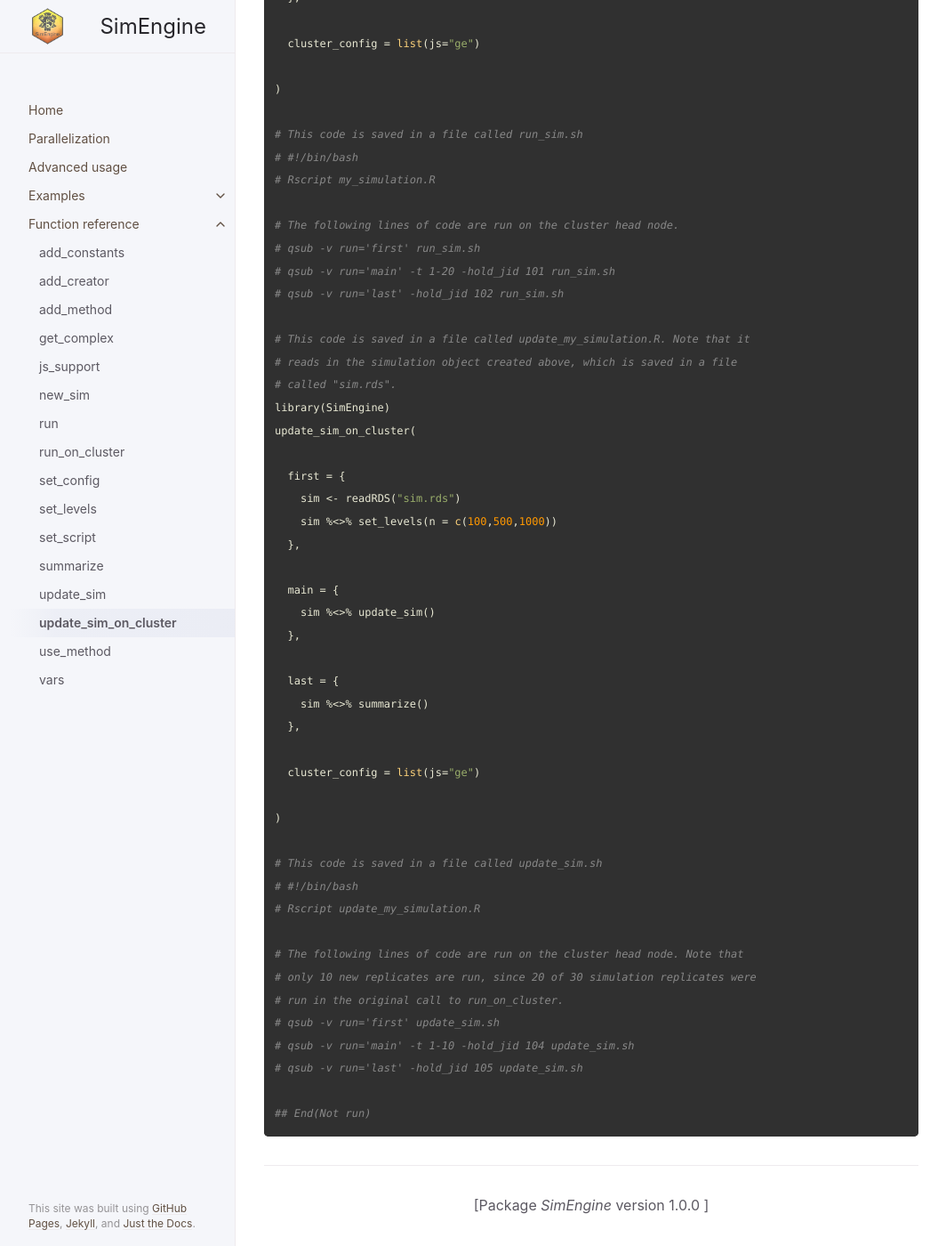
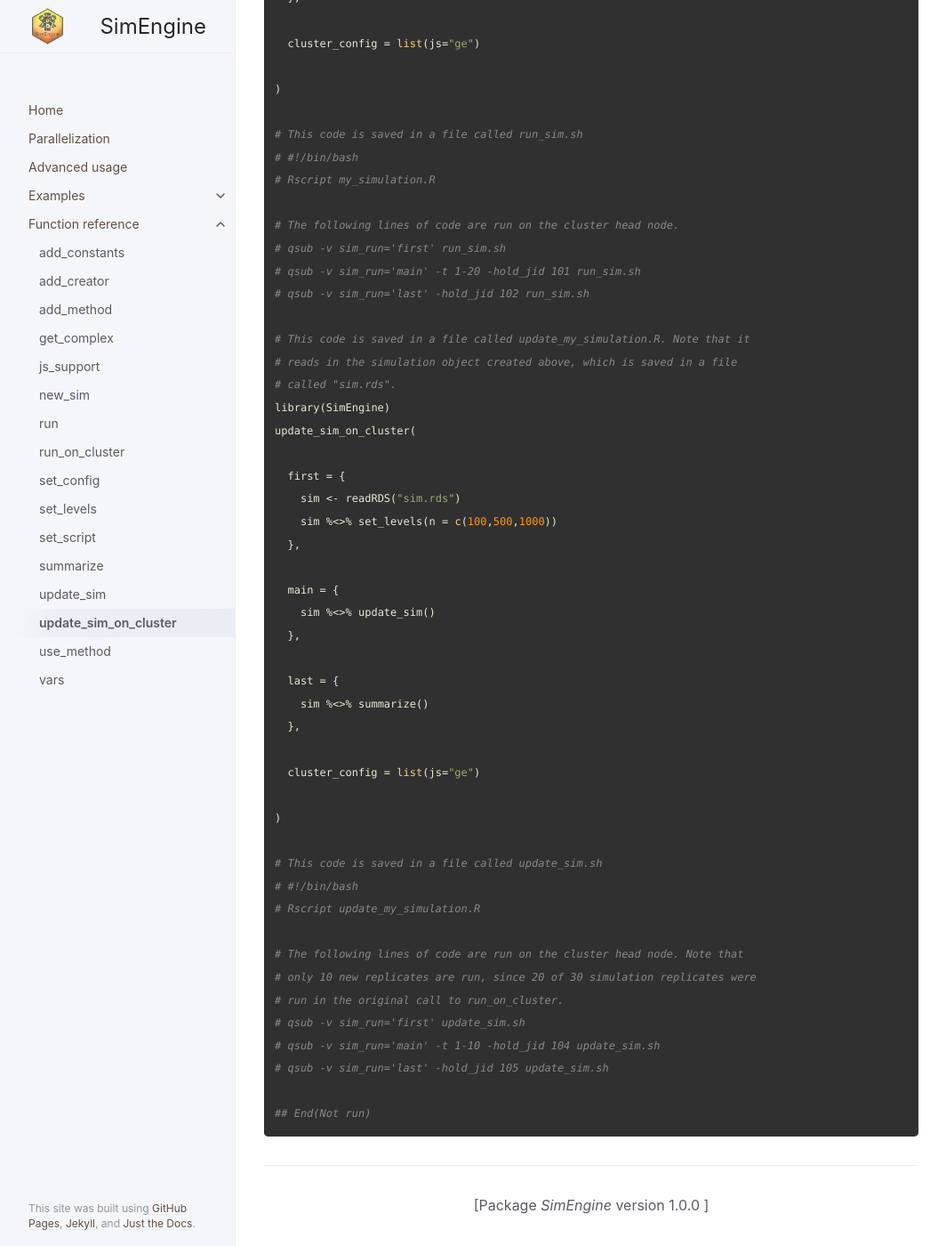
Before and after one commit to Avi-Kenny/SimEngine, a Jekyll site: the page built from docs/docs/function-reference/update_sim_on_cluster.md, in a window 1280 px wide and 1400 px high, scrolled down 2452 px. Shown: the whole window at 89% size, without its empty margins (107-1171 px from the left). Built offline with Jekyll 4.4.1, drawn with Linux system fonts in a browser that asks for light colours.

Commit message:
Documentation error (`-v sim_run` instead of `-v run`)

````diff
--- a/docs/docs/function-reference/update_sim_on_cluster.md
+++ b/docs/docs/function-reference/update_sim_on_cluster.md
@@ -137,9 +137,9 @@ run_on_cluster(
 # Rscript my_simulation.R
 
 # The following lines of code are run on the cluster head node.
-# qsub -v run='first' run_sim.sh
-# qsub -v run='main' -t 1-20 -hold_jid 101 run_sim.sh
-# qsub -v run='last' -hold_jid 102 run_sim.sh
+# qsub -v sim_run='first' run_sim.sh
+# qsub -v sim_run='main' -t 1-20 -hold_jid 101 run_sim.sh
+# qsub -v sim_run='last' -hold_jid 102 run_sim.sh
 
 # This code is saved in a file called update_my_simulation.R. Note that it
 # reads in the simulation object created above, which is saved in a file
@@ -171,9 +171,9 @@ update_sim_on_cluster(
 # The following lines of code are run on the cluster head node. Note that
 # only 10 new replicates are run, since 20 of 30 simulation replicates were
 # run in the original call to run_on_cluster.
-# qsub -v run='first' update_sim.sh
-# qsub -v run='main' -t 1-10 -hold_jid 104 update_sim.sh
-# qsub -v run='last' -hold_jid 105 update_sim.sh
+# qsub -v sim_run='first' update_sim.sh
+# qsub -v sim_run='main' -t 1-10 -hold_jid 104 update_sim.sh
+# qsub -v sim_run='last' -hold_jid 105 update_sim.sh
 
 ## End(Not run)
 ```
````
Also changed, not shown: docs/docs/function-reference/run_on_cluster.md (+3 -3 lines), 4 other files.
